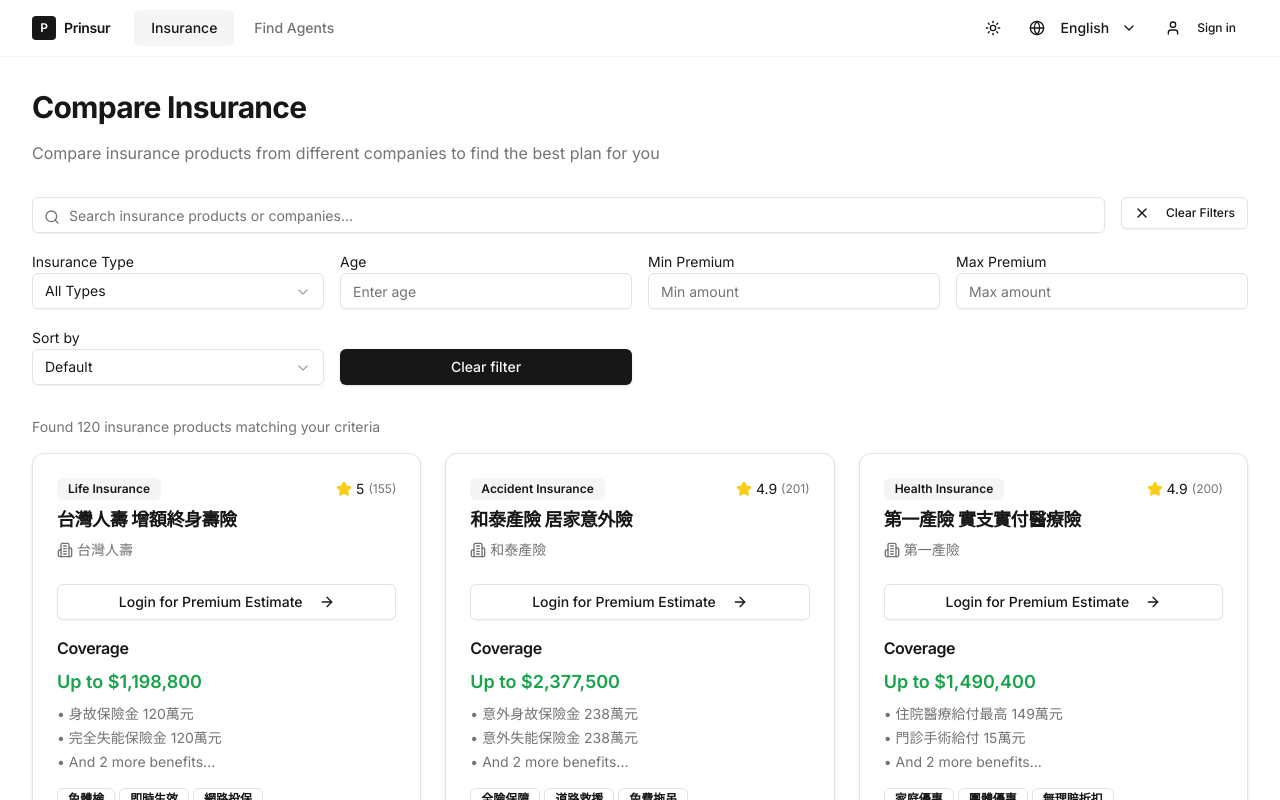
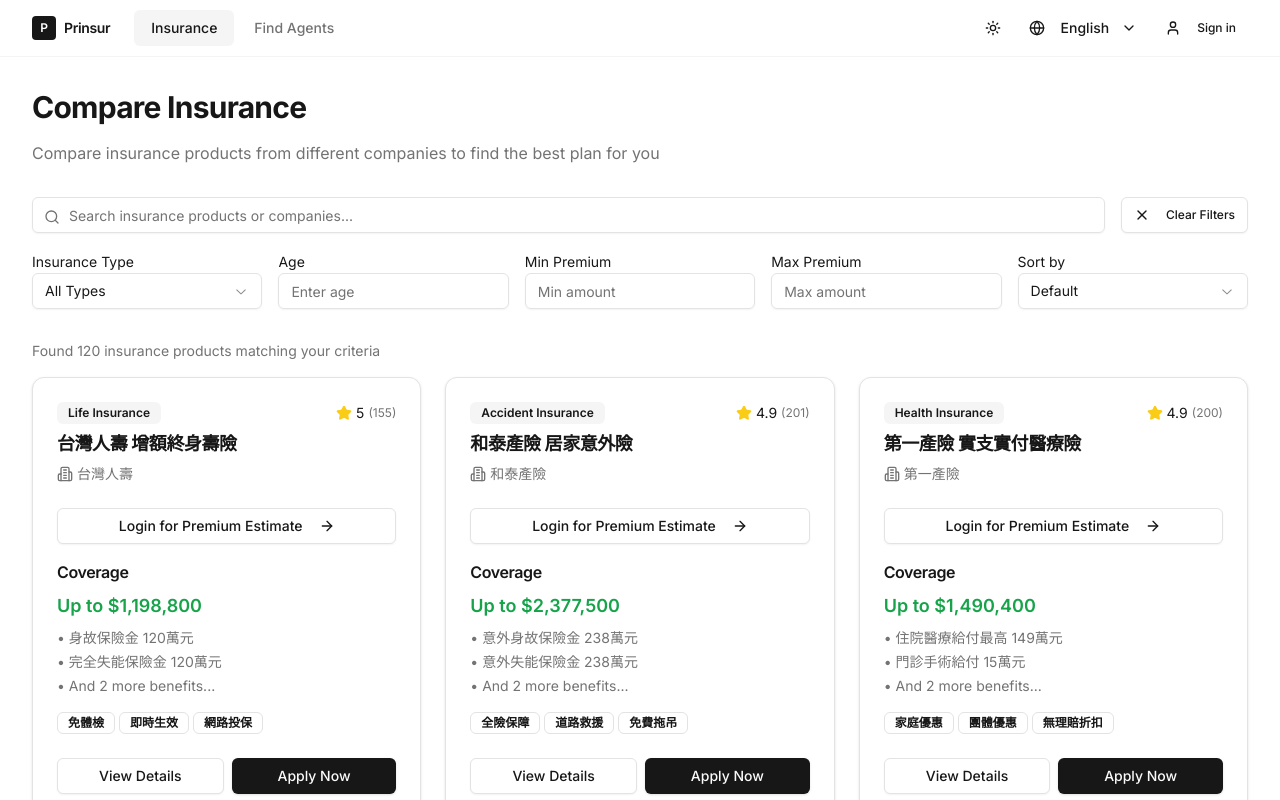
Before and after one commit to ronload/prinsur-demo, a Next.js app: page /en/consumer/insurance in a window 1280 px wide. Shown: the top 800 px of the page. Built offline with nearby package versions, Linux system fonts and the light colour scheme.

Commit message:
feat: Remove unused 'clear filter' button on pc interface

```diff
--- a/src/app/[locale]/consumer/insurance/page.tsx
+++ b/src/app/[locale]/consumer/insurance/page.tsx
@@ -272,7 +272,7 @@
               variant="outline"
               size="sm"
               onClick={clearAllFilters}
-              className="hidden md:flex"
+              className="hidden md:flex h-9"
             >
               <X className="h-4 w-4 mr-2" />
               {locale === "en" ? "Clear Filters" : "清除篩選"}
@@ -280,7 +280,7 @@
           </div>
 
           {/* Filter Controls */}
-          <div className="grid grid-cols-2 md:grid-cols-4 gap-4">
+          <div className="grid grid-cols-2 md:grid-cols-5 gap-4">
             <div>
               <Label htmlFor="insurance-type" className="text-sm font-normal">
                 {locale === "en" ? "Insurance Type" : "保險類型"}
@@ -377,7 +377,7 @@
               />
             </div>
 
-            {/* Mobile-only sort by and clear filters row */}
+            {/* Sort by selector - always visible */}
             <div>
               <Label className="text-sm font-normal mb-2">
                 {locale === "en" ? "Sort by" : "排序方式"}
@@ -397,7 +397,9 @@
                 </SelectContent>
               </Select>
             </div>
-            <div>
+
+            {/* Mobile-only clear filter button */}
+            <div className="md:hidden">
               <Label className="text-sm font-normal mb-2 text-transparent">.</Label>
               <Button
                 variant="default"
```
